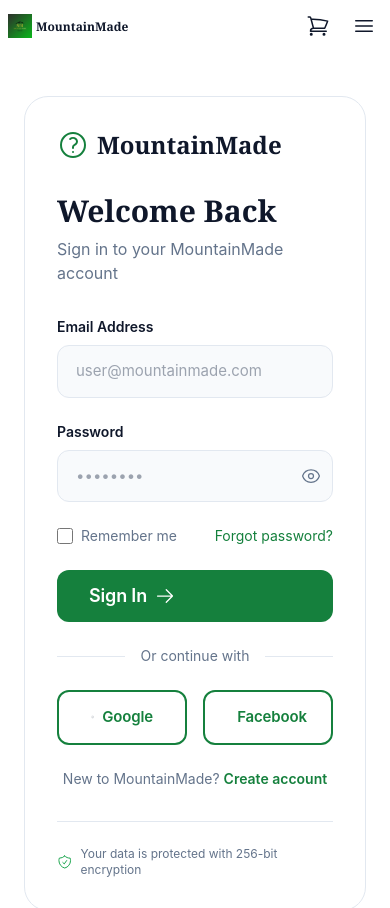
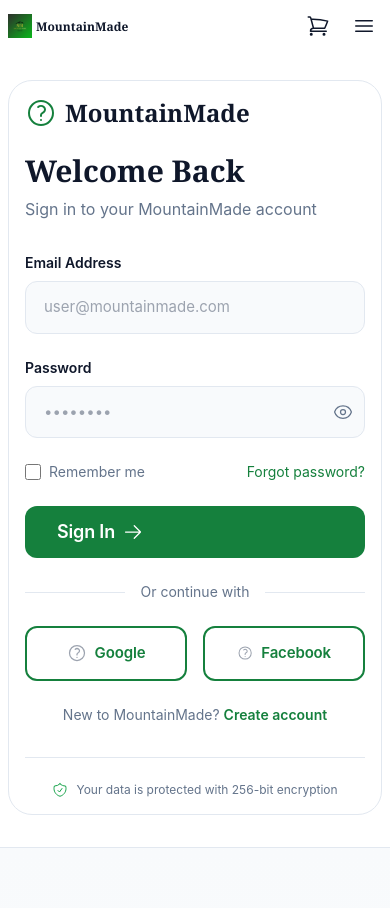
Before and after one commit to alucardmlbb686-spec/MountainMade, a Next.js app: page /user-login in a window 390 px wide. Shown: the top 908 px of the page. Built offline with nearby package versions, Linux system fonts and the light colour scheme.

Commit message:
Improve mobile responsiveness for homepage and login sections

```diff
--- a/src/app/homepage/components/FeaturedProducts.tsx
+++ b/src/app/homepage/components/FeaturedProducts.tsx
@@ -191,18 +191,18 @@
       </div>
 
       {/* Mobile Layout - Quick Picks 3 Column Grid */}
-      <div className="md:hidden">
+      <div className="md:hidden w-full max-w-full overflow-x-hidden">
         <div className="px-3 mb-3 mt-2">
           <h2 className="text-xl font-bold text-foreground mb-2">Quick Picks</h2>
         </div>
-        <div className="px-3">
+        <div className="px-1">
           {filteredProducts.length > 0 ? (
-            <div className="grid grid-cols-3 gap-2">
+            <div className="grid grid-cols-3 gap-2 w-full">
               {filteredProducts.map((product, index) => (
                 <Link
                   key={product.id}
                   href={`/product-details?id=${product.id}`}
-                  className={`group bg-white rounded-lg border border-gray-200 overflow-hidden hover:shadow-md transition-all flex flex-col ${
+                  className={`group bg-white rounded-lg border border-gray-200 overflow-hidden hover:shadow-md transition-all flex flex-col w-full ${
                     isHydrated ? 'animate-fade-in-up' : 'opacity-0'
                   }`}
                   style={{ animationDelay: `${0.1 + index * 0.03}s` }}
@@ -250,7 +250,7 @@
         </div>
         {/* Mobile View All CTA */}
         {filteredProducts.length > 0 && (
-          <div className="px-3 pt-3 pb-4">
+          <div className="px-1 pt-3 pb-4">
             <Link href="/categories" className="w-full block text-center bg-orange-500 hover:bg-orange-600 text-white py-2.5 rounded-lg font-semibold transition-colors text-sm">
               View All Products
             </Link>
--- a/src/app/user-login/page.tsx
+++ b/src/app/user-login/page.tsx
@@ -43,9 +43,9 @@
   return (
     <>
       <Header />
-      <main className="pt-24 pb-16 bg-background min-h-screen">
-        <div className="container mx-auto">
-          <div className="grid grid-cols-1 lg:grid-cols-2 gap-12 items-center max-w-6xl mx-auto">
+      <main className="pt-20 pb-8 bg-background min-h-screen w-full max-w-full overflow-x-hidden">
+        <div className="w-full max-w-md mx-auto px-2 sm:px-4">
+          <div className="flex flex-col gap-8 items-center w-full">
             {/* Left Side - Branding */}
             <div className="hidden lg:block">
               <div className="relative rounded-xl-organic overflow-hidden premium-shadow">
@@ -70,10 +70,10 @@
             </div>
 
             {/* Right Side - Forms */}
-            <div>
-              <div className="bg-card rounded-xl-organic border border-border p-8 lg:p-12 premium-shadow">
+            <div className="w-full">
+              <div className="bg-card rounded-xl-organic border border-border p-4 sm:p-6 premium-shadow w-full">
                 {/* Logo (Mobile) */}
-                <div className="lg:hidden flex items-center gap-2 mb-8">
+                <div className="lg:hidden flex items-center gap-2 mb-6">
                   <Icon name="MountainIcon" size={32} className="text-primary" variant="solid" />
                   <span className="text-2xl font-bold text-foreground font-serif">MountainMade</span>
                 </div>
```
